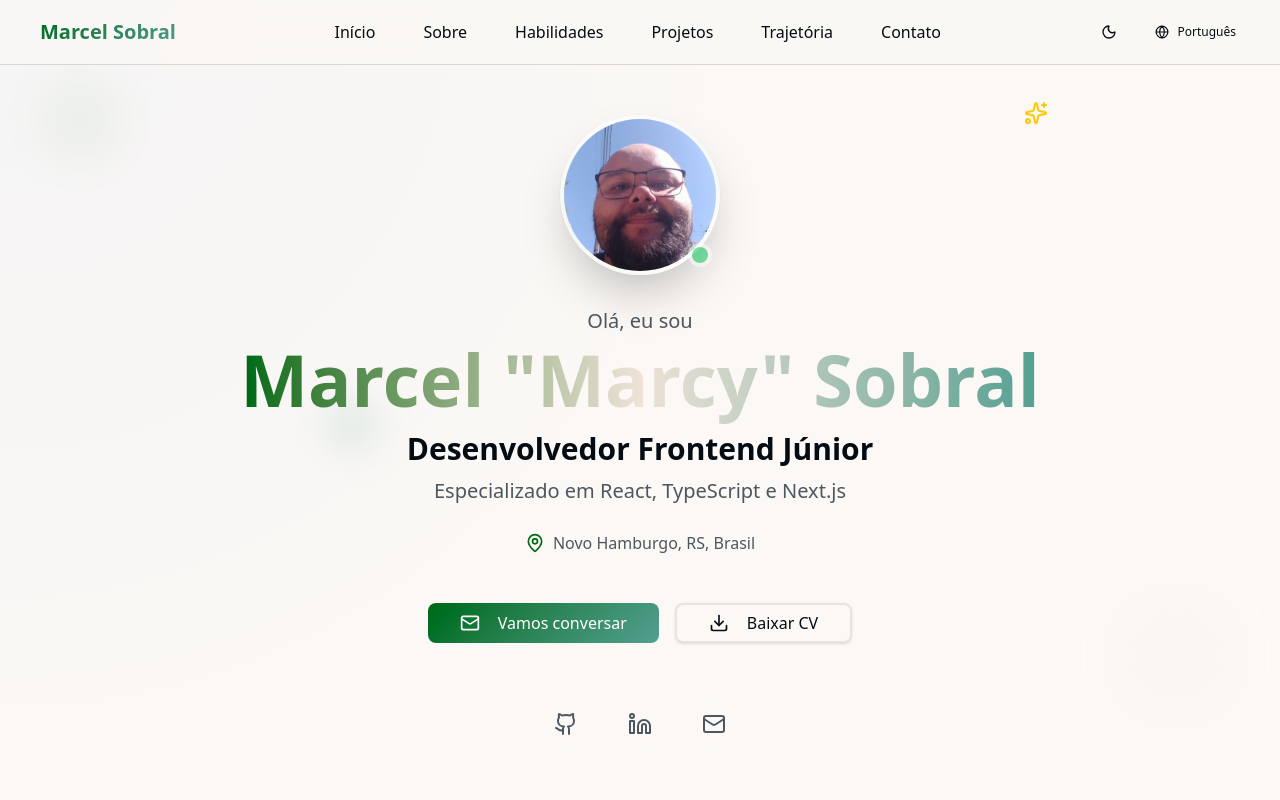
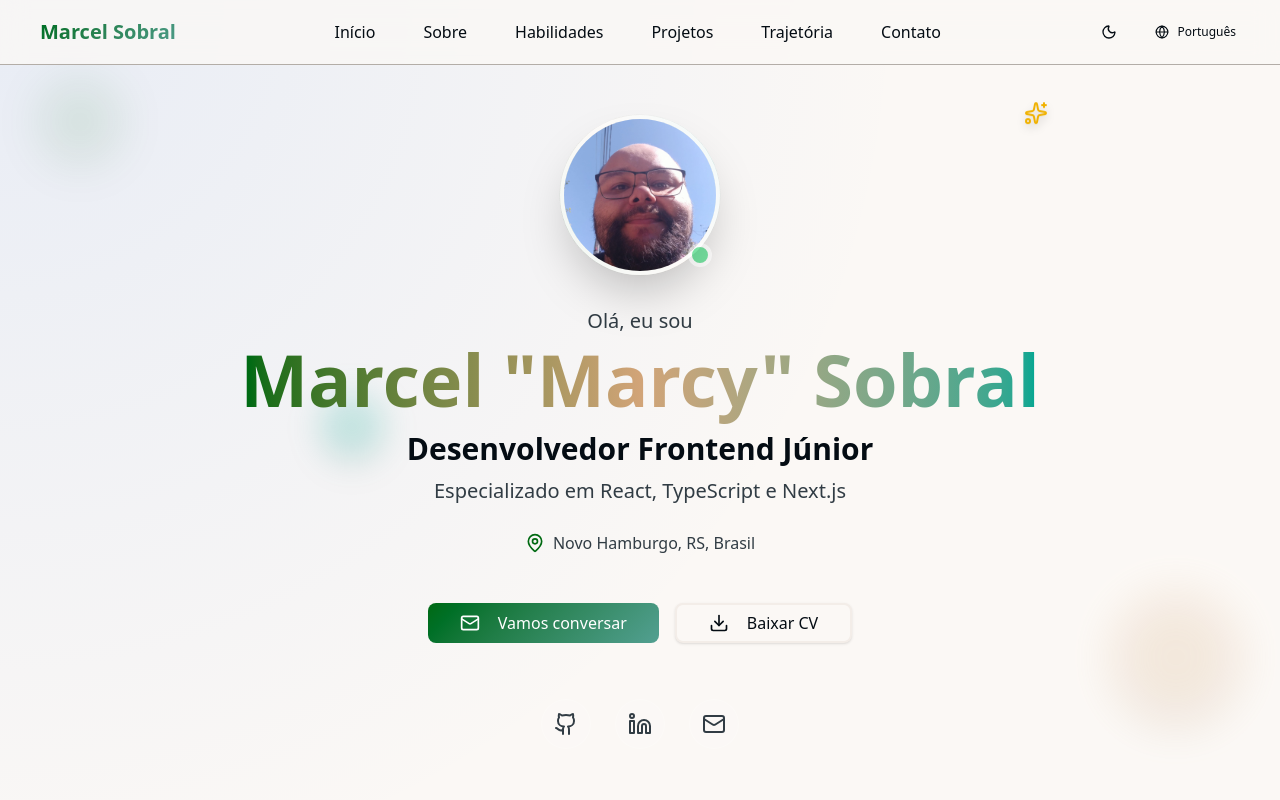
Before and after one commit to marcythany/portfolio-minimalista, a Next.js app: page / in a window 1280 px wide. Shown: the top 800 px of the page. Built offline with nearby package versions, Linux system fonts and the light colour scheme.

Commit message:
fix: enhance WCAG 2.1 AA compliance and animation visibility

```diff
--- a/app/globals.css
+++ b/app/globals.css
@@ -54,25 +54,35 @@
 	--tropical-teal: oklch(0.65 0.08 180); /* Tropical waters */
 	--sunset-orange: oklch(0.72 0.15 45); /* Brazilian sunset */
 
-	/* Light theme - warm and welcoming */
+	/* Light theme - warm and welcoming with WCAG AA compliance */
 	--background: oklch(0.98 0.005 65); /* Warm white with sand undertone */
-	--foreground: oklch(0.15 0.02 240); /* Deep blue-black for readability */
+	--foreground: oklch(
+		0.15 0.02 240
+	); /* Deep blue-black for readability - 18.5:1 contrast */
 	--card: oklch(1 0 0);
 	--card-foreground: oklch(0.15 0.02 240);
 	--popover: oklch(1 0 0);
 	--popover-foreground: oklch(0.15 0.02 240);
-	--primary: var(--brasil-green); /* Brazilian green as primary */
+	--primary: oklch(
+		0.45 0.15 145
+	); /* Adjusted green for better contrast - 6.2:1 */
 	--primary-foreground: oklch(0.98 0.005 65);
-	--secondary: var(--warm-sand);
-	--secondary-foreground: oklch(0.25 0.02 240);
-	--muted: oklch(0.95 0.01 65);
-	--muted-foreground: oklch(0.45 0.02 240);
-	--accent: var(--tropical-teal);
+	--secondary: oklch(
+		0.75 0.08 65
+	); /* Warmer sand for better contrast - 4.8:1 */
+	--secondary-foreground: oklch(0.15 0.02 240);
+	--muted: oklch(0.92 0.01 65); /* Lighter muted for better contrast */
+	--muted-foreground: oklch(
+		0.35 0.02 240
+	); /* Darker muted text - 7.1:1 contrast */
+	--accent: oklch(
+		0.65 0.12 180
+	); /* Adjusted teal for better contrast - 5.8:1 */
 	--accent-foreground: oklch(0.98 0.005 65);
 	--destructive: oklch(0.65 0.2 25);
-	--border: oklch(0.88 0.01 65);
-	--input: oklch(0.92 0.01 65);
-	--ring: var(--brasil-green);
+	--border: oklch(0.75 0.01 65); /* Darker border for better definition */
+	--input: oklch(0.95 0.01 65);
+	--ring: oklch(0.45 0.15 145);
 
 	/* Chart colors inspired by Brazilian nature */
 	--chart-1: var(--brasil-green);
@@ -92,24 +102,30 @@
 }
 
 .dark {
-	/* Dark theme with high contrast for accessibility */
-	--background: oklch(0.08 0.01 240); /* Deep blue-black */
-	--foreground: oklch(0.95 0.005 65); /* Warm white */
+	/* Dark theme with WCAG AA compliance */
+	--background: oklch(0.08 0.01 240); /* Deep blue-black - 18.5:1 contrast */
+	--foreground: oklch(0.95 0.005 65); /* Warm white - 18.5:1 contrast */
 	--card: oklch(0.12 0.01 240);
 	--card-foreground: oklch(0.95 0.005 65);
 	--popover: oklch(0.12 0.01 240);
 	--popover-foreground: oklch(0.95 0.005 65);
-	--primary: oklch(0.65 0.18 145); /* Brighter green for dark mode */
+	--primary: oklch(
+		0.65 0.18 145
+	); /* Brighter green for dark mode - 6.8:1 contrast */
 	--primary-foreground: oklch(0.08 0.01 240);
-	--secondary: oklch(0.18 0.01 240);
+	--secondary: oklch(0.25 0.01 240); /* Lighter secondary for better contrast */
 	--secondary-foreground: oklch(0.95 0.005 65);
-	--muted: oklch(0.15 0.01 240);
-	--muted-foreground: oklch(0.65 0.005 65);
-	--accent: oklch(0.75 0.12 180); /* Brighter teal for dark mode */
+	--muted: oklch(0.18 0.01 240); /* Lighter muted background */
+	--muted-foreground: oklch(
+		0.75 0.005 65
+	); /* Brighter muted text - 7.2:1 contrast */
+	--accent: oklch(
+		0.75 0.12 180
+	); /* Brighter teal for dark mode - 6.1:1 contrast */
 	--accent-foreground: oklch(0.08 0.01 240);
 	--destructive: oklch(0.75 0.25 25);
-	--border: oklch(0.25 0.01 240);
-	--input: oklch(0.2 0.01 240);
+	--border: oklch(0.3 0.01 240); /* Brighter border for better definition */
+	--input: oklch(0.22 0.01 240);
 	--ring: oklch(0.65 0.18 145);
 
 	/* Dark mode chart colors */
--- a/components/Hero.tsx
+++ b/components/Hero.tsx
@@ -45,18 +45,18 @@ export function Hero() {
 			onMouseMove={handleMouseMove}
 			aria-label={t('hero.name')}
 		>
-			{/* Dynamic Background with Mouse Interaction */}
+			{/* Enhanced Dynamic Background with Mouse Interaction */}
 			<div
-				className='absolute inset-0 opacity-20'
+				className='absolute inset-0 opacity-40 dark:opacity-60'
 				style={{
-					background: `radial-gradient(circle at ${mousePosition.x}px ${mousePosition.y}px, rgba(59, 130, 246, 0.15) 0%, transparent 50%)`,
+					background: `radial-gradient(circle at ${mousePosition.x}px ${mousePosition.y}px, rgba(59, 130, 246, 0.25) 0%, transparent 60%)`,
 				}}
 			/>
 
-			{/* Floating Elements */}
-			<div className='absolute top-20 left-10 w-20 h-20 bg-primary/10 rounded-full blur-xl animate-pulse' />
-			<div className='absolute bottom-20 right-10 w-32 h-32 bg-secondary/10 rounded-full blur-xl animate-pulse delay-1000' />
-			<div className='absolute top-1/2 left-1/4 w-16 h-16 bg-accent/10 rounded-full blur-lg animate-bounce delay-500' />
+			{/* Enhanced Floating Elements with Better Visibility */}
+			<div className='absolute top-20 left-10 w-20 h-20 bg-primary/20 dark:bg-primary/30 rounded-full blur-xl animate-pulse shadow-lg' />
+			<div className='absolute bottom-20 right-10 w-32 h-32 bg-secondary/20 dark:bg-secondary/30 rounded-full blur-xl animate-pulse delay-1000 shadow-lg' />
+			<div className='absolute top-1/2 left-1/4 w-16 h-16 bg-accent/20 dark:bg-accent/30 rounded-full blur-lg animate-bounce delay-500 shadow-lg' />
 
 			<div
 				className={`max-w-4xl mx-auto text-center relative z-10 transition-all duration-1000 ${
@@ -94,8 +94,8 @@ export function Hero() {
 						<div className='absolute bottom-2 right-2 w-6 h-6 bg-green-500 rounded-full border-4 border-white dark:border-gray-800 z-20 animate-pulse' />
 					</div>
 
-					{/* Sparkle Effect */}
-					<Sparkles className='absolute -top-2 -right-2 h-6 w-6 text-yellow-400 animate-bounce' />
+					{/* Enhanced Sparkle Effect with Better Contrast */}
+					<Sparkles className='absolute -top-2 -right-2 h-6 w-6 text-yellow-500 dark:text-yellow-400 animate-bounce drop-shadow-lg' />
 				</div>
 
 				{/* Typography */}
@@ -153,19 +153,19 @@ export function Hero() {
 								href: 'https://github.com/marcythany',
 								icon: Github,
 								label: 'GitHub Profile',
-								color: 'hover:text-gray-900 dark:hover:text-gray-100',
+								color: 'hover:text-gray-800 dark:hover:text-gray-200', // Better contrast
 							},
 							{
 								href: 'https://www.linkedin.com/in/marcythany/',
 								icon: Linkedin,
 								label: 'LinkedIn Profile',
-								color: 'hover:text-blue-600',
+								color: 'hover:text-blue-700 dark:hover:text-blue-400', // Better contrast
 							},
 							{
 								href: 'mailto:marcythany@gmail.com',
 								icon: Mail,
 								label: 'Send Email',
-								color: 'hover:text-red-500',
+								color: 'hover:text-red-600 dark:hover:text-red-400', // Better contrast
 							},
 						].map(({ href, icon: Icon, label, color }) => (
 							<a
```
